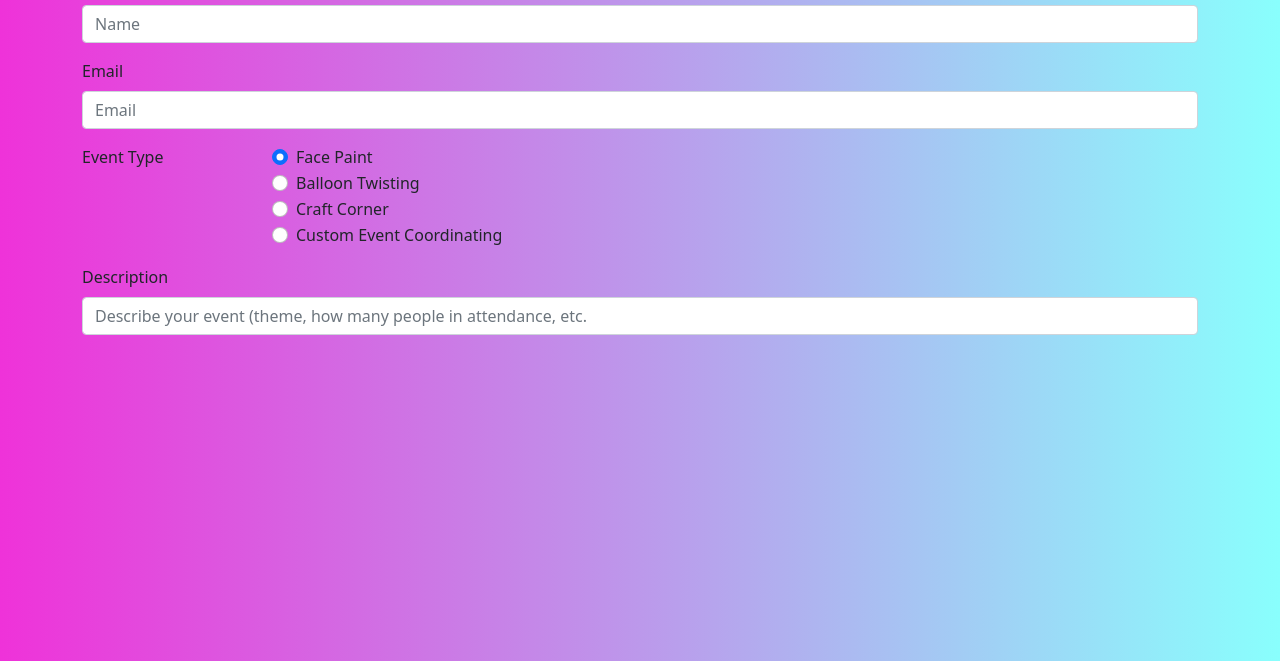
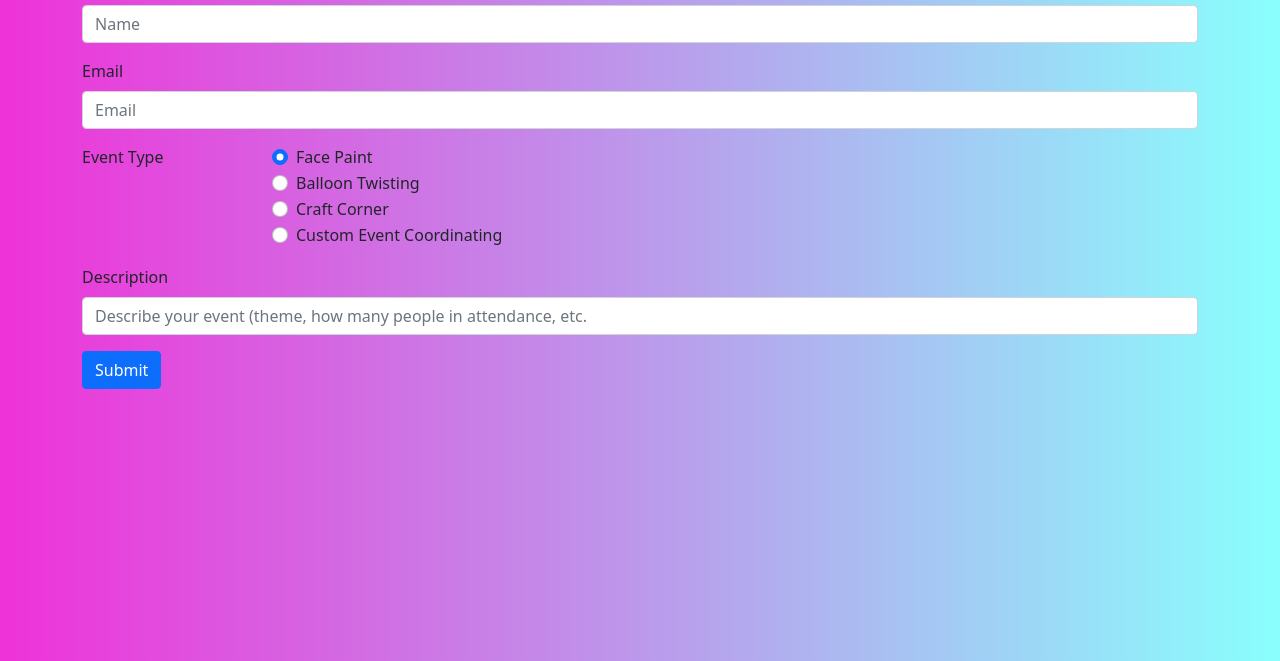
Before and after one commit to alexbachicha/WeredArt, a plain HTML site: page contact.html in a window 1280 px wide. Shown: the part 139-800 px from the top of the page. Drawn offline with nearby package versions, Linux system fonts and the light colour scheme.

Commit message:
added navbar pseudocode to keep track of file organization

```diff
--- a/contact.html
+++ b/contact.html
@@ -12,6 +12,7 @@
 </head>
 
 <body>
+  <!--Navbar-->
     <nav class="navbar navbar-expand-lg navbar-dark bg-dark">
         <div class="container-fluid">
           <a class="navbar-brand" href="#">Cait Olivia</a>
@@ -80,6 +81,8 @@
           <label for="formGroupExampleInput2" class="form-label">Description</label>
           <input type="text" class="form-control" id="formGroupExampleInput2" placeholder="Describe your event (theme, how many people in attendance, etc.">
         </div>
+        <!--Submit Button-->
+        <input class="btn btn-primary" type="submit" value="Submit">
       </div>
     </div>
 
```
Also changed, not shown: about.html (+1 -0 lines), index.html (+2 -0 lines), services.html (+1 -0 lines).
